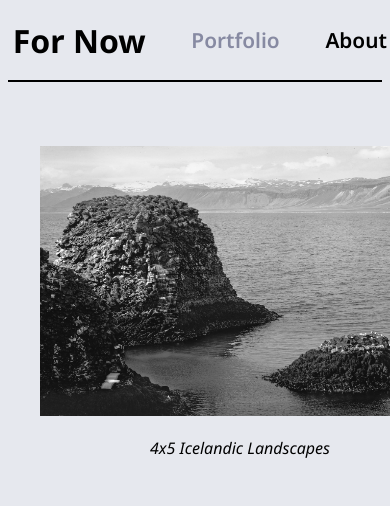
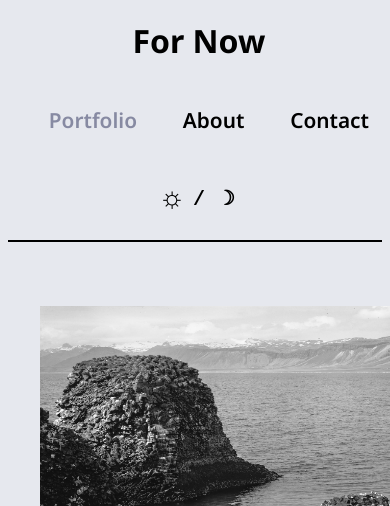
Before and after one commit to gitess2/gitess2.github.io, a plain HTML site: page portfolio.html in a window 390 px wide. Shown: the top 506 px of the page. Drawn offline with Linux system fonts and the light colour scheme.

Commit message:
unresponsive design

```diff
--- a/styles/index.css
+++ b/styles/index.css
@@ -22,9 +22,6 @@ html[data-theme="dark"] {
 body {
     background-color: var(--background-color);
 }
-@media (max-width: 1050px) {
-    /* To-Do */
-}
 
 /* Header */
 header {
@@ -36,6 +33,11 @@ header {
     border-width: 0 0 2px 0;
     border-color: var(--primary-color);
     margin-top:  -8px;
+}
+@media (max-width: 1050px) {
+    header {
+        grid-template-columns: 1fr;
+    }
 }
 header > div {
     align-self: center;
@@ -242,6 +244,11 @@ footer {
     grid-template-columns: 1fr 3fr 1fr;
     font-size: 14px;
 }
+@media (max-width: 1050px) {
+    footer {
+        grid-template-columns: 1fr;
+    }
+}
 .social {
     grid-column-start: 3;
     grid-column-end: 4;
--- a/styles/portfolio.css
+++ b/styles/portfolio.css
@@ -24,10 +24,6 @@ html[data-theme="dark"] {
 body {
     background-color: var(--background-color);
 }
-@media (max-width: 930px) {
-    /* To-Do */
-}
-
 /* Header */
 
 header {
@@ -39,6 +35,11 @@ header {
     border-width: 0 0 2px 0;
     border-color: var(--primary-color);
     margin-top:  -8px;
+}
+@media (max-width: 1050px) {
+    header {
+        grid-template-columns: 1fr;
+    }
 }
 header > div {
     align-self: center;
```
